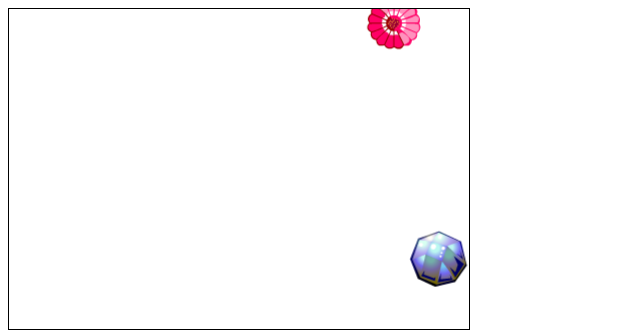
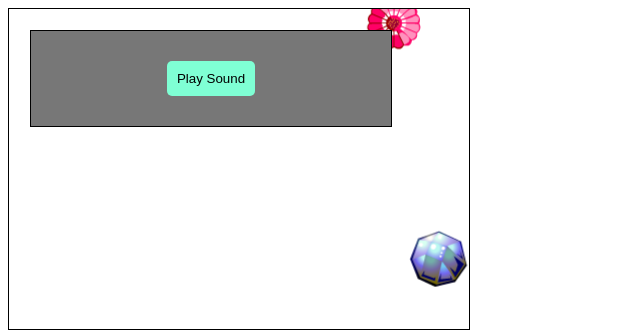
Before and after one commit to Parpaploy/hcg-chapter-1, a website: page index2.html in a window 1280 px wide. Shown: the whole page, without its empty margins (0-640 px from the left). Drawn offline with Linux system fonts and the light colour scheme.

Commit message:
Play Sound Button

```diff
--- a/index2.html
+++ b/index2.html
@@ -5,6 +5,7 @@
     <title>Document</title>
     <script src="game.js"></script>
     <script src="sprite.js"></script>
+    <script src="SFX.js"></script>
 
 </head>
 <body>
@@ -14,5 +15,36 @@
             const game = new Game();
         })
     </script>
+
+    <style>
+        html, body{
+            font-family: Gotham, "Helvetica Neue", Helvetica, Arial, "sans-serif";
+            font-size: 12px;
+        }
+        button{
+            background: aquamarine;
+            color: #000000;
+            padding: 10px 10px;
+            border: none;
+            border-radius: 5px;
+        }
+        #controls{
+            display: flex;
+            align-content: center;
+            justify-content: center;
+            position: absolute;
+            width: 300px;
+            left: 0px;
+            top: 0px;
+            border: 1px solid #000000;
+            margin: 30px;
+            padding: 30px;
+            background: #777;
+        }
+    </style>
+
+    <div id="controls">
+        <button id="playSndBtn">Play Sound</button>
+    </div>
 </body>
 </html>
```
Also changed, not shown: SFX.js (added).
